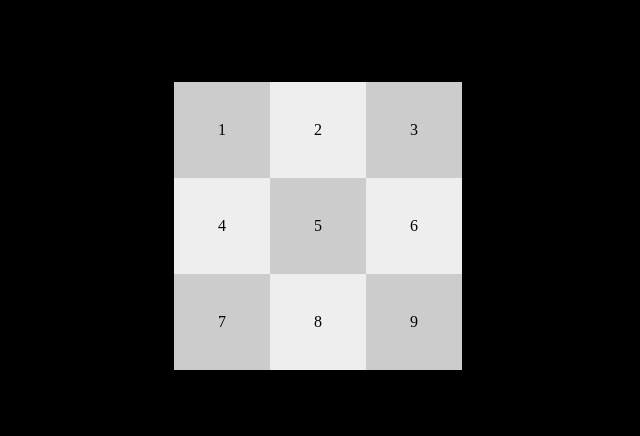
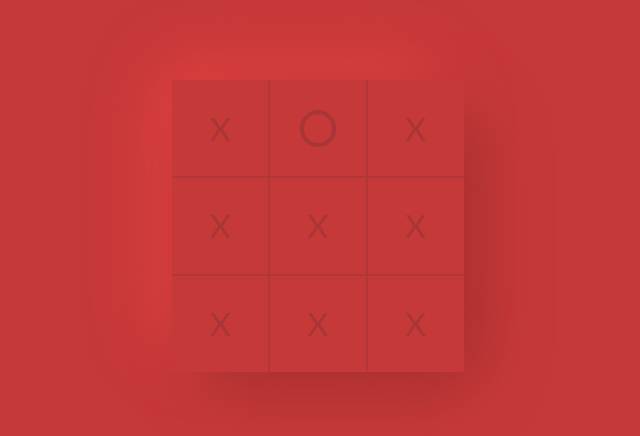
Before and after one commit to neelansh15/minmaxTicTacToe, a Vue app: page / in a window 1280 px wide. Shown: the part 142-578 px from the top of the page, without its empty margins (322-962 px from the left). Built offline with nearby package versions, Linux system fonts and the light colour scheme.

Commit message:
UI and array complete

```diff
--- a/src/App.vue
+++ b/src/App.vue
@@ -20,7 +20,8 @@ export default {
 
 <style>
 body{
-  background: black;
+  font-family: 'Gill Sans', 'Gill Sans MT', Calibri, 'Trebuchet MS', sans-serif;
+  background: #c63939;
 }
 .container {
   height: 90vh;
--- a/src/components/Board.vue
+++ b/src/components/Board.vue
@@ -1,33 +1,44 @@
 <template>
   <div class="grid">
-        <div v-for="n in 9" :key="n" class="square">{{n}}</div>
+    <square v-for="result in results" :key="result" :id="n" :result="result" />
   </div>
 </template>
 
 <script>
+import { ref } from 'vue';
+import Square from './Square.vue';
 export default {
+  components: { Square },
   setup() {
+      let results = ref([
+          'X',
+          'O',
+          'X',
+          'X',
+          'X',
+          'X',
+          'X',
+          'X',
+          'X',
+      ])
 
+      return{
+          results
+      }
   },
-}
+};
 </script>
 
 <style scoped>
-.grid{
+.grid {
   max-width: 600px;
   display: grid;
   grid-template-columns: 1fr 1fr 1fr;
   grid-template-rows: 1fr 1fr 1fr;
-}
-.square{
-    width: 6em;
-    height: 6em;
-    background-color: #eee;
+  grid-gap: 0.1em;
 
-    display: grid;
-    place-items: center;
-}
-.square:nth-child(odd){
-    background-color: #ccc;
+  border-radius: 50px;
+  background: #b13838;
+  box-shadow: 20px 20px 60px #a83030, -20px -20px 60px #e44242;
 }
 </style>
--- /dev/null
+++ b/src/components/Square.vue
@@ -0,0 +1,41 @@
+<template>
+    <div class="square">
+        <div :class="result">
+            <span v-if="result == 'X'">X</span>
+        </div>
+    </div>
+</template>
+
+<script>
+export default {
+    props:['id', 'result'],
+    setup() {
+    },
+}
+</script>
+
+<style scoped>
+.square {
+  background: #c63939;
+  width: 6em;
+  height: 6em;
+
+  display: grid;
+  place-items: center;
+}
+.X{
+    display: grid;
+    place-items: center;
+    color: #a83636;
+    font-size: 2em;
+    width: 80%;
+    height: 80%;
+}
+.O{
+    background: inherit;
+    border: 0.25em solid #a83636;
+    width: 30%;
+    height: 30%;
+    border-radius: 100%;
+}
+</style>
```
Lines whose indentation alone changed are shown as unchanged.
